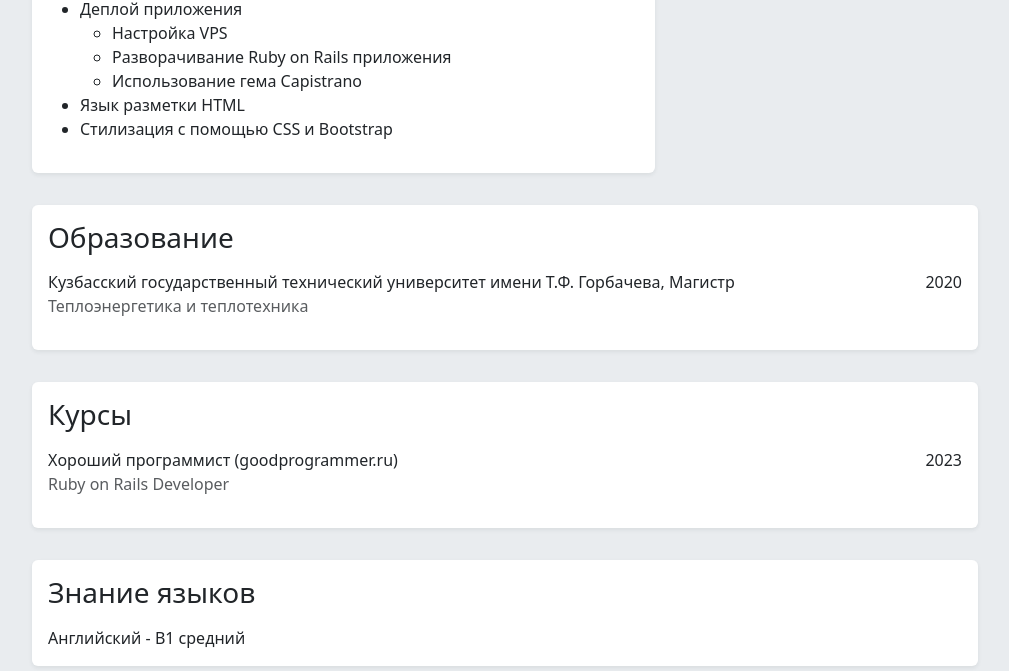
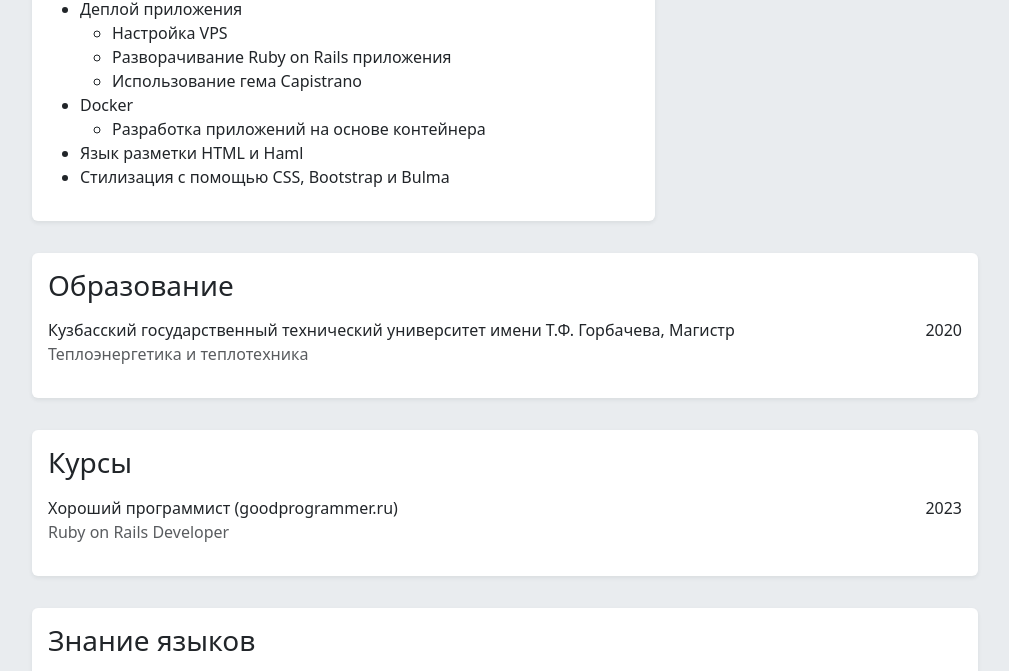
Before and after one commit to KoshmareG/KoshmareG.github.io, a plain HTML site: page cv/index.html in a window 1280 px wide. Shown: the part 987-1658 px from the top of the page, without its empty margins (135-1144 px from the left). Drawn offline with Linux system fonts and the light colour scheme.

Commit message:
Update cv

```diff
--- a/cv/index.html
+++ b/cv/index.html
@@ -103,8 +103,12 @@
                     <li>Разворачивание Ruby on Rails приложения</li>
                     <li>Использование гема Capistrano</li>
                   </ul>
-                <li>Язык разметки HTML</li>
-                <li>Стилизация с помощью CSS и Bootstrap</li>
+                <li>Docker</li>
+                  <ul>
+                    <li>Разработка приложений на основе контейнера</li>
+                  </ul>
+                <li>Язык разметки HTML и Haml</li>
+                <li>Стилизация с помощью CSS, Bootstrap и Bulma</li>
               </ul>
             </div>
           </div>
```
